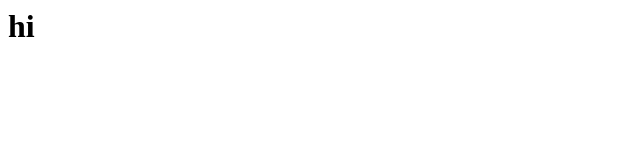
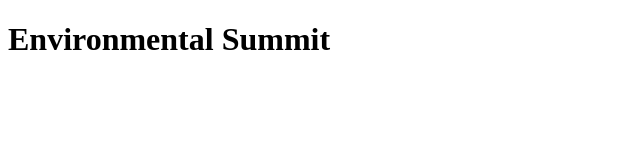
Before and after one commit to nishia1/nishia1.github.io, a plain HTML site: page index.html in a window 1280 px wide. Shown: the whole page, without its empty margins (0-640 px from the left). Drawn offline with Linux system fonts and the light colour scheme.

Commit message:
Update index.html

```diff
--- a/index.html
+++ b/index.html
@@ -1 +1,8 @@
-<h1> hi </h1>
+<!DOCTYPE html>
+<html>
+  <head>
+    <title> Environmental Summit </title>
+  </head>
+  <body>
+    <h1> Environmental Summit </h1>
+  </body>
```
